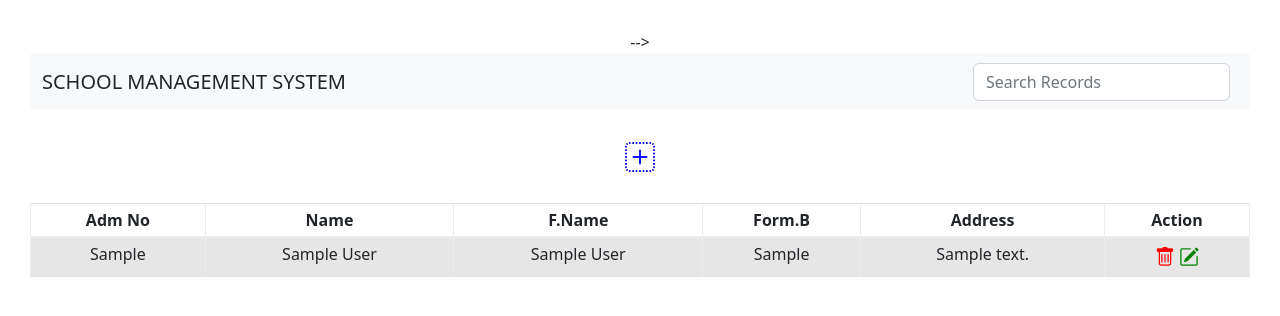
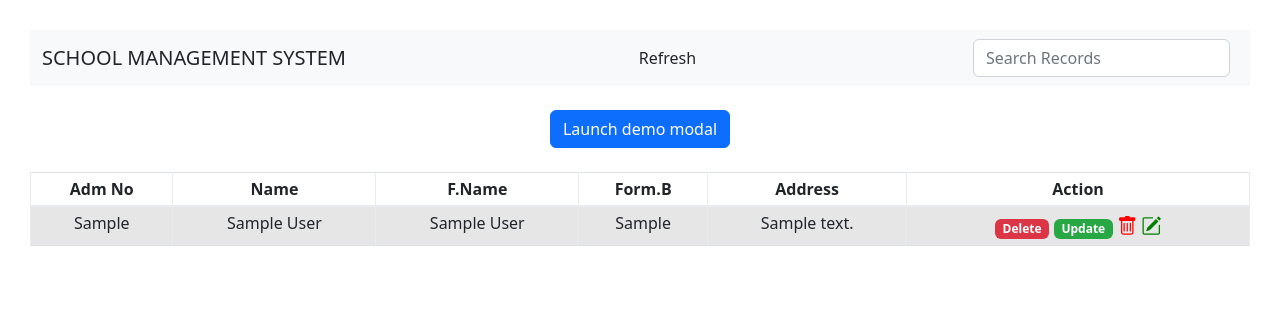
Before and after one commit to haiderzamanusafxay/ajax_jQuery_crud, a PHP site: page / in a window 1280 px wide. Shown: the top 316 px of the page. Run offline with PHP 8.4, Linux system fonts and the light colour scheme; tables that the repository leaves empty or names only in its code hold one stand-in row (values such as "Sample post"); some libraries are stand-ins or nearby versions.

Commit message:
changes made

```diff
--- a/index.php
+++ b/index.php
@@ -7,14 +7,17 @@
     <meta name="viewport" content="width=device-width, initial-scale=1">
     <!-- Bootstrap CSS -->
     <link href="assets/bootstrap.css" rel="stylesheet">
+    <link rel="stylesheet" href="assets/font-awesome.min.css">
+    <script src="assets/Popper.js"></script>
     <title>Ajax_Based_Crud</title>
 
     <link rel="stylesheet" href="https://cdn.jsdelivr.net/npm/bootstrap-icons@1.5.0/font/bootstrap-icons.css">
     <link href="https://cdn.jsdelivr.net/npm/bootstrap@5.2.3/dist/css/bootstrap.min.css" rel="stylesheet">
-    <link rel="stylesheet" href="https://cdnjs.cloudflare.com/ajax/libs/font-awesome/6.3.0/css/all.min.css"> -->
-    <script src="https://cdn.jsdelivr.net/npm/bootstrap@5.2.3/dist/js/bootstrap.bundle.min.js">
+    <link rel="stylesheet" href="https://cdnjs.cloudflare.com/ajax/libs/font-awesome/6.3.0/css/all.min.css">
 
-    </script>
+    <script src="https://cdn.jsdelivr.net/npm/bootstrap@5.2.3/dist/js/bootstrap.bundle.min.js"></script>
+    <script src="https://cdn.jsdelivr.net/npm/bootstrap@5.1.3/dist/js/bootstrap.bundle.min.js" integrity="sha384-ka7Sk0Gln4gmtz2MlQnikT1wXgYsOg+OMhuP+IlRH9sENBO0LRn5q+8nbTov4+1p" crossorigin="anonymous"></script>
+
     <style>
       body {
             text-align: center;
@@ -65,34 +68,28 @@
     </style>
   </head>
 <body>
-<div class="modal" id="myModal">
+<div class="modal fade" id="exampleModal" tabindex="-1" aria-labelledby="exampleModalLabel" aria-hidden="true">
   <div class="modal-dialog">
     <div class="modal-content">
-
-      <!-- Modal Header -->
       <div class="modal-header">
-        <h4 class="modal-title">Add Data</h4>
-        <button type="button" class="btn-close" data-bs-dismiss="modal"></button>
+        <h5 class="modal-title" id="exampleModalLabel">ADD DATA</h5>
+        <button type="button" class="btn-close" data-bs-dismiss="modal" aria-label="Close"></button>
       </div>
-
-      <!-- Modal body -->
       <div class="modal-body">
-
       </div>
-
-      <!-- Modal footer -->
       <div class="modal-footer">
-      <button type="submit" class="btn btn-primary btn-block" id='clicktoadd'>Add</button>
-        <button type="button" class="btn btn-danger" data-bs-dismiss="modal">Close</button>
+        <button type="button" class="btn btn-secondary" data-bs-dismiss="modal">Close</button>
+        <button type="button" class="btn btn-primary" id="clicktoadd">ADD</button>
       </div>
-
     </div>
   </div>
 </div>
 
+
 <nav class="navbar navbar-light bg-light">
   <div class="container-fluid">
-    <a class="navbar-brand">SCHOOL MANAGEMENT SYSTEM</a>
+    <a class="navbar-brand" id="brandtext">SCHOOL MANAGEMENT SYSTEM</a>
+    <div class="refresh">Refresh</div>
     <form class="d-flex">
       <input class="form-control me-2" type="search" placeholder="Search Records" aria-label="Search" id='searchbar'>
       <!-- <button class="btn btn-outline-success ml-1" type="submit" id='searched'>Search</button>  -->
@@ -100,8 +97,9 @@
   </div>
 </nav>
 <br>
-<i class="bi bi-plus-square-dotted" id='addbtn' class="btn btn-primary" data-bs-toggle="modal" data-bs-target="#myModal"></i>
-<!-- <button type="button" id='addbtn' class="btn btn-primary" data-bs-toggle="modal" data-bs-target="#myModal">Add data</button> -->
+<button type="button" class="btn btn-primary exampleModal" data-bs-toggle="modal" data-bs-target="#exampleModal">
+  Launch demo modal
+</button>
 <br><br>
 
 <table class="table table-sm table-hover table-bordered table-striped">
@@ -120,26 +118,19 @@
   </tbody>
 
 </table>
-<div class="div1"></div>
 
 
-    <!-- Option 1: Bootstrap Bundle with Popper -->
-     <!-- <script src="https://cdnjs.cloudflare.com/ajax/libs/popper.js/2.9.2/umd/popper.min.js" integrity="sha512-2rNj2KJ+D8s1ceNasTIex6z4HWyOnEYLVC3FigGOmyQCZc2eBXKgOxQmo3oKLHyfcj53uz4QMsRCWNbLd32Q1g==" crossorigin="anonymous" referrerpolicy="no-referrer"></script>
 
-    <script src="https://cdnjs.cloudflare.com/ajax/libs/jquery/3.6.3/jquery.min.js" integrity="sha512-STof4xm1wgkfm7heWqFJVn58Hm3EtS31XFaagaa8VMReCXAkQnJZ+jEy8PCC/iT18dFy95WcExNHFTqLyp72eQ==" crossorigin="anonymous" referrerpolicy="no-referrer"></script>
-
-    <script src="https://cdnjs.cloudflare.com/ajax/libs/bootstrap-magnify/0.3.0/js/bootstrap-magnify.min.js" integrity="sha512-n1dSnMZ7YxhSyddGMrwME3dwjFV9KpBYAg8Xlkm19rdSMFEmQ4F4tAVzRETkOP9jljMy5s1+lXlZ/6ktLS0SNg==" crossorigin="anonymous" referrerpolicy="no-referrer"></script>
-
-    <script src="https://cdn.jsdelivr.net/npm/bootstrap@5.1.3/dist/js/bootstrap.bundle.min.js" integrity="sha384-ka7Sk0Gln4gmtz2MlQnikT1wXgYsOg+OMhuP+IlRH9sENBO0LRn5q+8nbTov4+1p" crossorigin="anonymous"></script> -->
-
-    <script src="assets/Popper.js"></script>
     <script src="assets/jquery.js"></script>
 
     <script>
       $(document).ready(function(){
           // on ready of the page the show() function will run
           show();
-            $('#addbtn').on("click",function(){
+
+
+          // ajax on click the add button
+            $('.exampleModal').on("click",function(){
               $.ajax({
                 method: 'GET',
                 url: 'addpage.php',
@@ -150,6 +141,11 @@
             })
 
             // search
+            var inputdata = $("#searchbar").val();
+            if(inputdata = ""){
+            show();
+            }
+            else{
             $('#searchbar').on('keyup',function(){
               var searched = $("#searchbar").val();
             $.ajax({
@@ -165,6 +161,7 @@
               }
             })
             })
+          }
 
             // deleting a record
             $("#delete").on("click",function(){
@@ -172,7 +169,29 @@
             })
 
             $('#clicktoadd').on("click",function(){
-              clicktoadd();
+              var admno= $("#admno").val();
+        var name= $("#name").val();
+        var fname= $("#fname").val();
+        var formb= $("#formb").val();
+        var adress= $("#adress").val();
+
+        $.ajax({
+          type: "post",
+          url: "phpforadding.php",
+          data: {
+            'admno': admno,
+            'name': name,
+            'fname': fname,
+            'formb': formb,
+            'adress': adress
+
+          },
+          success: function (response) {
+            // $('.alert-info').html(response);
+            show();
+          }
+        });
+              // clicktoadd();
             })
 
 
@@ -204,34 +223,28 @@
         });
       }
 
-      function deleted(){
-        var tobedeleted= $("#delete").attr('value');
-      $.ajax({
-                method: "post",
-                url: 'pages/delete.php',
-                data: {'tobedeleted':tobedeleted},
-                success:function(response){
-                  $('#success').html(response);
-                  show();
-                }
-              })
-            }
 
        // delete user
   $(document).on("click", "#delete", function (e) {
     e.preventDefault();
     var pid = $(this).attr("value");
-    if (confirm("Are you sure want to delete this?")) {
+    if (confirm("Are you sure want to delete "+ pid+" "+ "?")) {
       $.ajax({
         url: "pages/delete.php",
         type: "GET",
         dataType: "json",
         data: { admno: pid},
         success:function(response){
+          show();
         }
       });
     }
   });
+
+  // when user click the refresh button it will fetch data from db
+  $('.refresh').on('click',function(){
+    show();
+  })
       // creating show function to fetch data from db
       function show(){
         $.ajax({
@@ -244,5 +257,10 @@
       }
 
     </script>
+
+    <script>
+
+
+    </script>
 </body>
 </html>
--- a/pages/fetch.php
+++ b/pages/fetch.php
@@ -14,6 +14,9 @@ while($row= mysqli_fetch_assoc($runquery)){
 <td><?php echo $row['form_b'] ?></td>
 <td><?php echo $row['address']; ?></td>
 <td>
+    <span class="badge badge-danger" value="<?php echo $row['admission_no']; ?>" id="delete"></>Delete</span>
+    <span class="badge badge-success" value="<?php echo $row['admission_no']; ?>" id="update">Update</span>
+    <!-- uncomment for icons  -->
     <i class="bi bi-trash icon-red" value="<?php echo $row['admission_no']; ?>" id="delete"></i>
     <i class="bi bi-pencil-square icon-green" value="<?php echo $row['admission_no']; ?>" id="update"></i>
 </td>
--- a/phpforadding.php
+++ b/phpforadding.php
@@ -1,5 +1,5 @@
 <?php
-require_once('assets/config.php');
+require_once('pages/config.php');
 
 $admno= $_POST['admno'];
 $name= $_POST['name'];
@@ -14,7 +14,7 @@ $runquery= mysqli_query($conn,$addingquery);
 if ($runquery) {
     echo 'successfully added';
 }else{
-    echo 'there is some error'
+    echo 'there is some error';
 }
 
 ?>
```
